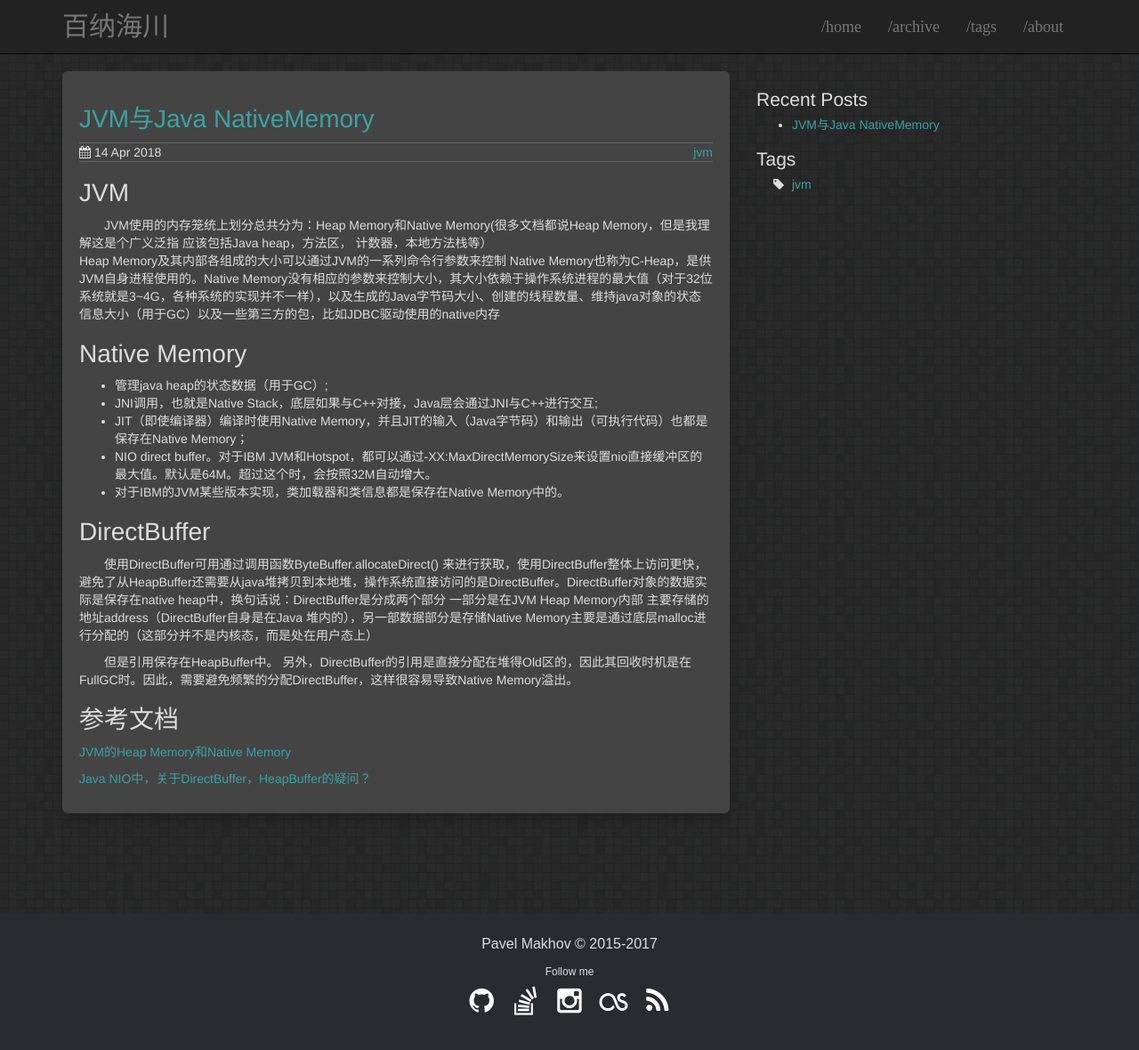
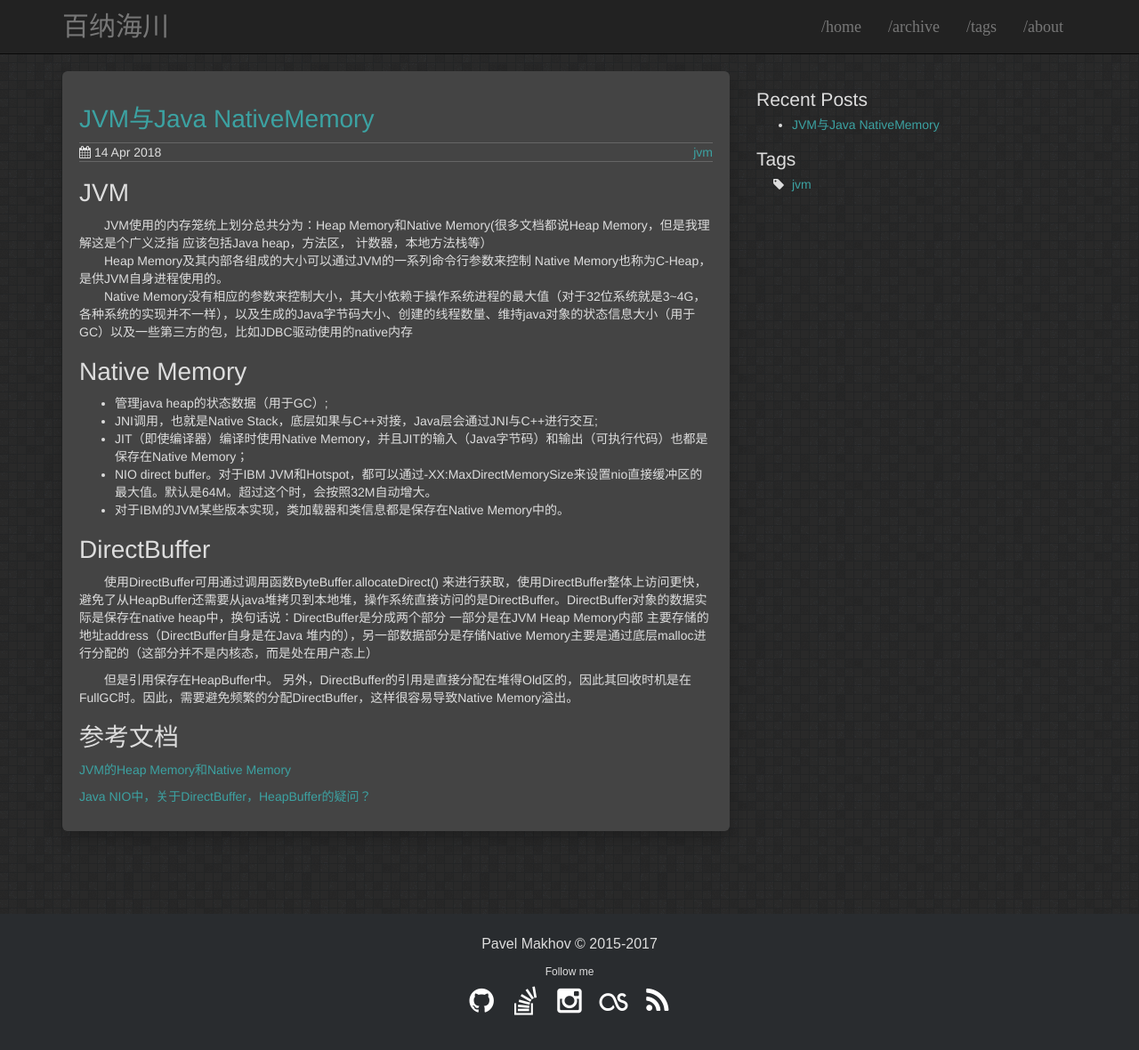
Before and after one commit to igithu/summary, a Jekyll site: the page built from _posts/2018-04-14-jvm-nativememory.md, in a window 1280 px wide and 1204 px high. Shown: the top 1180 px of the window at 89% size. Built offline with Jekyll 4.4.1, drawn with Linux system fonts in a browser that asks for light colours; part of the change alters nothing that is shown.

```diff
--- a/_posts/2018-04-14-jvm-nativememory.md
+++ b/_posts/2018-04-14-jvm-nativememory.md
@@ -8,7 +8,8 @@ tags: jvm
 # JVM
 
 &emsp;&emsp;JVM使用的内存笼统上划分总共分为：Heap Memory和Native Memory(很多文档都说Heap Memory，但是我理解这是个广义泛指 应该包括Java heap，方法区， 计数器，本地方法栈等）
-Heap Memory及其内部各组成的大小可以通过JVM的一系列命令行参数来控制 Native Memory也称为C-Heap，是供JVM自身进程使用的。Native Memory没有相应的参数来控制大小，其大小依赖于操作系统进程的最大值（对于32位系统就是3~4G，各种系统的实现并不一样），以及生成的Java字节码大小、创建的线程数量、维持java对象的状态信息大小（用于GC）以及一些第三方的包，比如JDBC驱动使用的native内存
+&emsp;&emsp;Heap Memory及其内部各组成的大小可以通过JVM的一系列命令行参数来控制 Native Memory也称为C-Heap，是供JVM自身进程使用的。
+&emsp;&emsp;Native Memory没有相应的参数来控制大小，其大小依赖于操作系统进程的最大值（对于32位系统就是3~4G，各种系统的实现并不一样），以及生成的Java字节码大小、创建的线程数量、维持java对象的状态信息大小（用于GC）以及一些第三方的包，比如JDBC驱动使用的native内存
 
 # Native Memory
 
```
